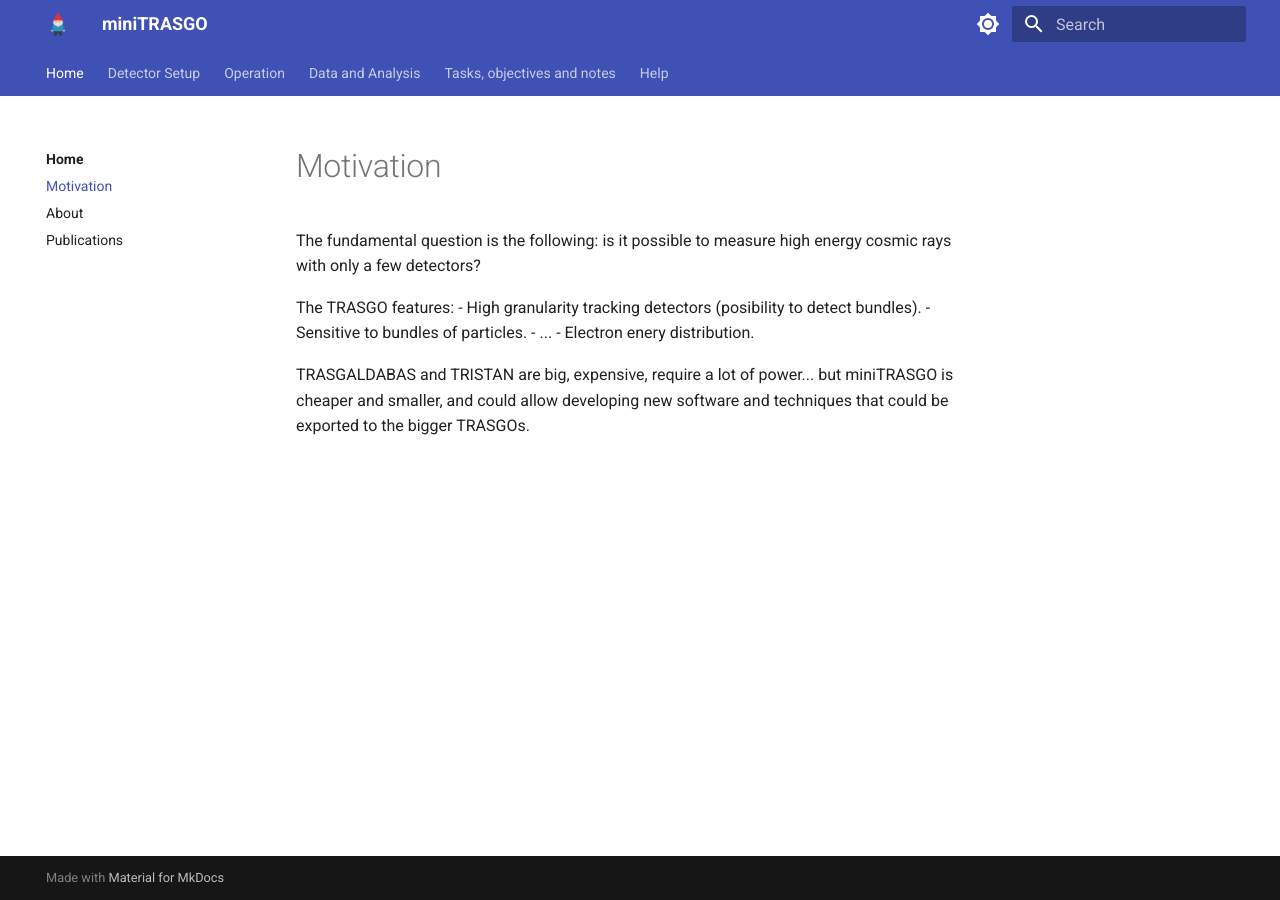
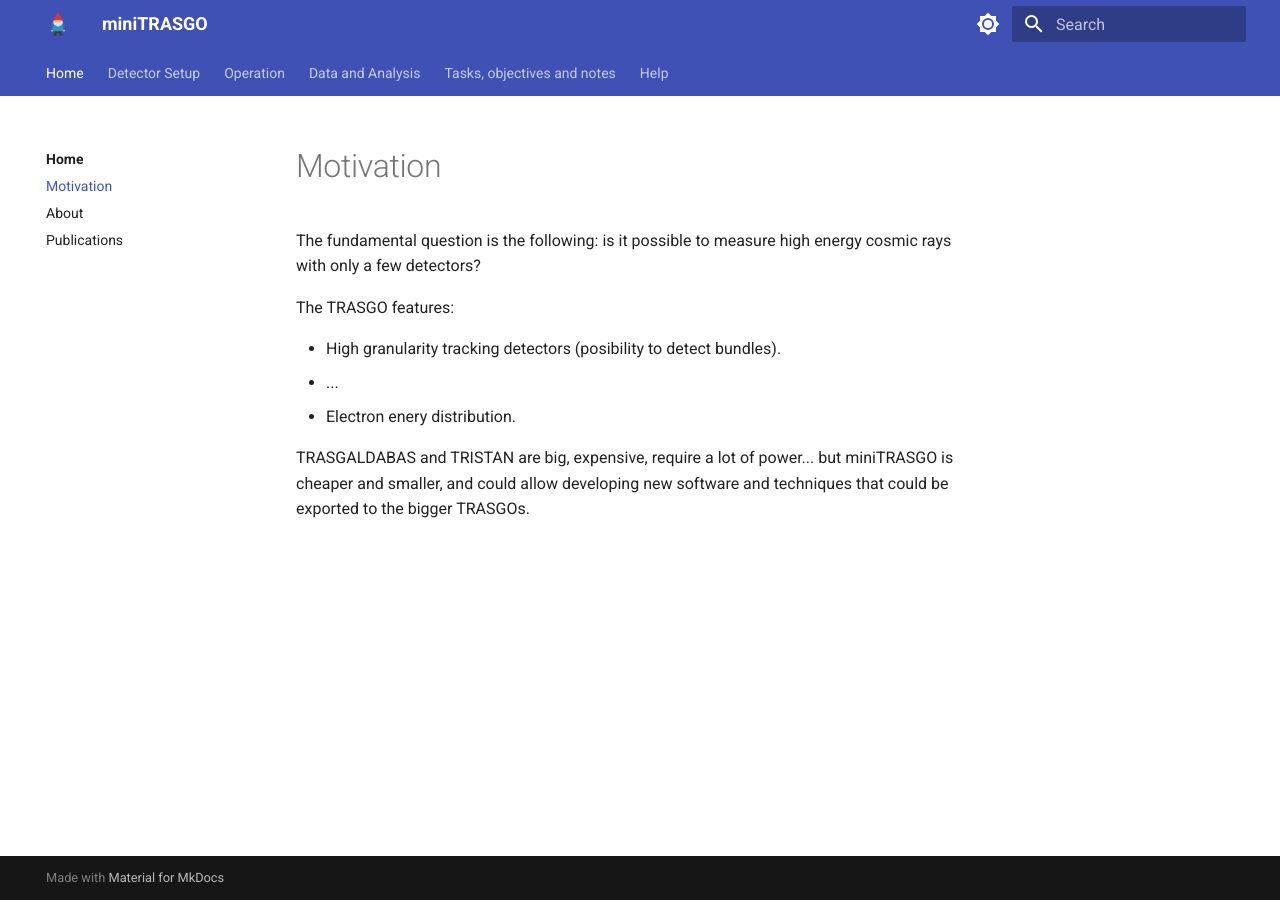
Before and after one commit to cayesoneira/miniTRASGO-documentation, an MkDocs documentation site: the page built from docs/home/motivation.md, in a window 1280 px wide. Built offline with MkDocs 1.6.1 and Material for MkDocs 9.7.7, drawn with Linux system fonts in a browser that asks for light colours.

Commit message:
Update motivation.md

```diff
--- a/docs/home/motivation.md
+++ b/docs/home/motivation.md
@@ -2,8 +2,8 @@
 The fundamental question is the following: is it possible to measure high energy cosmic rays with only a few detectors?
 
 The TRASGO features:
+
 - High granularity tracking detectors (posibility to detect bundles).
-- Sensitive to bundles of particles.
 - ...
 - Electron enery distribution.
 
```
